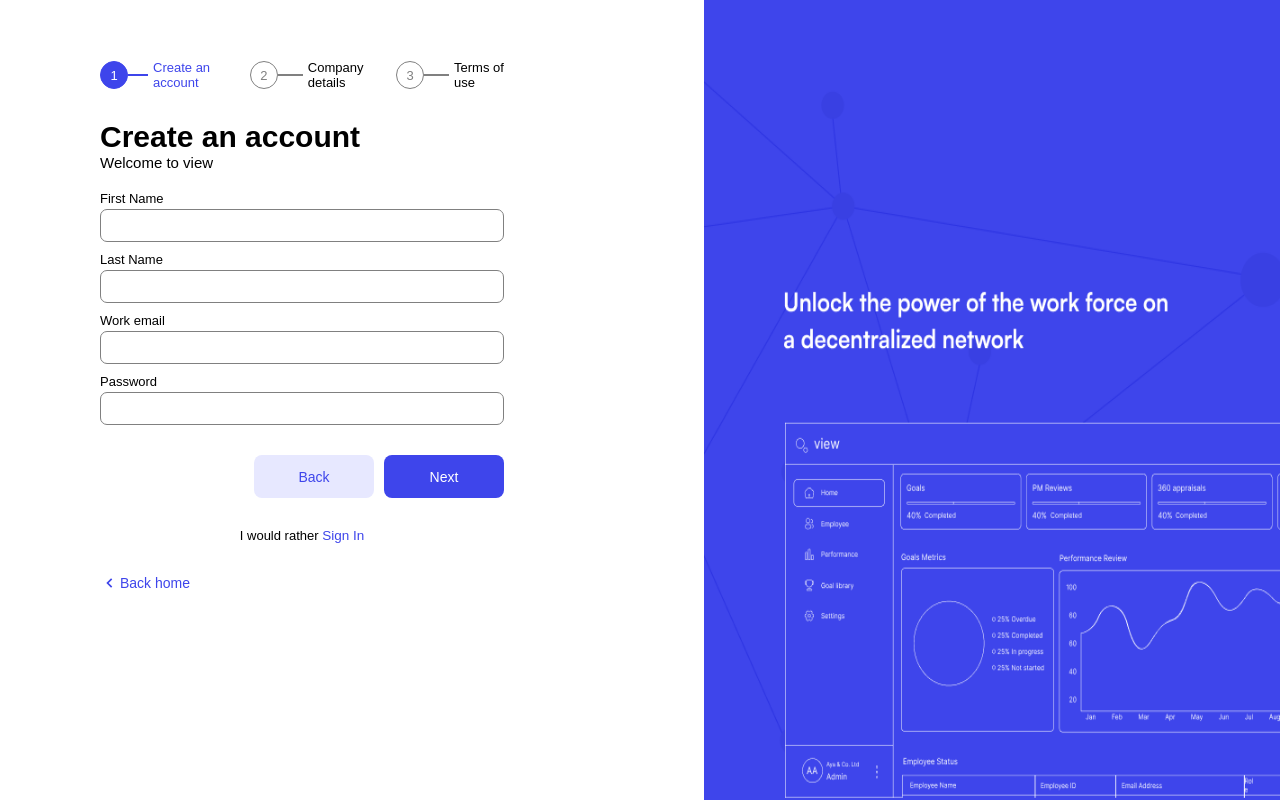
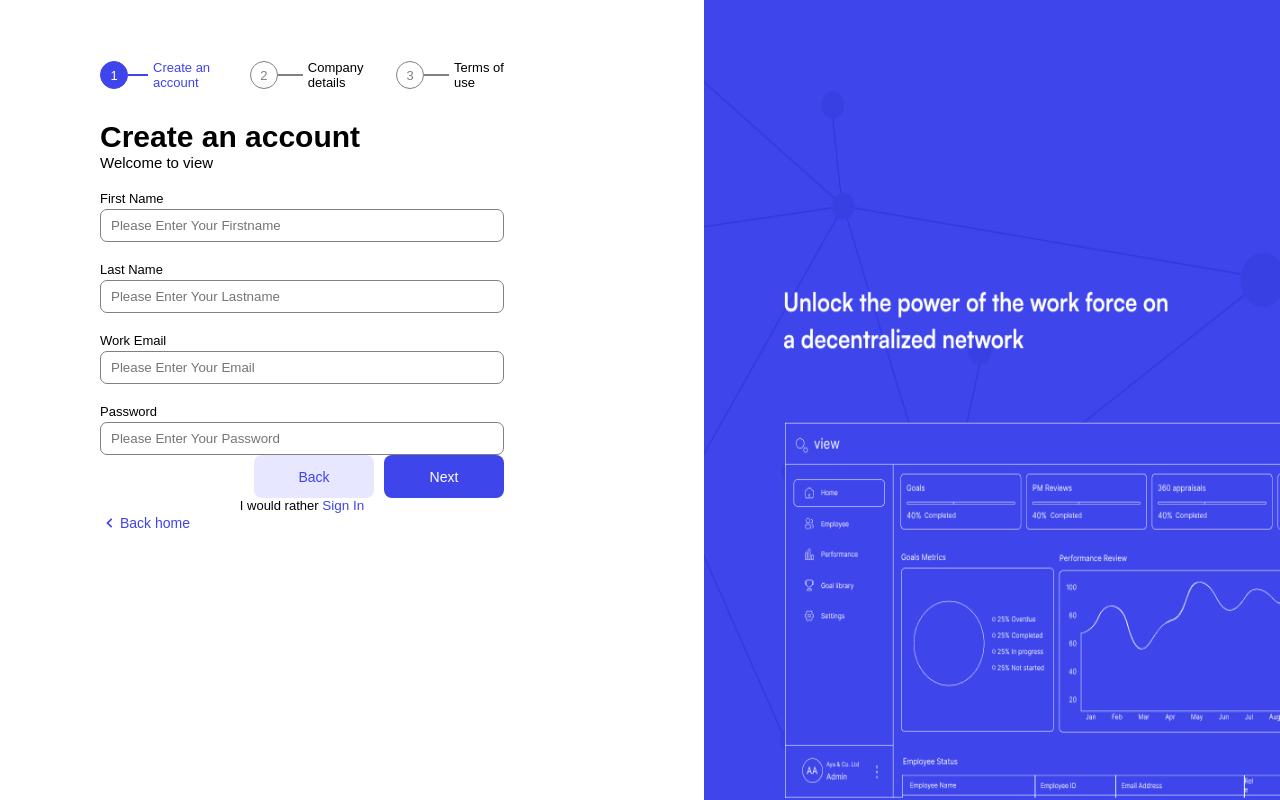
Before and after one commit to Ayagigs/prd_frontend, a React (Create React App) app: page /register in a window 1280 px wide. Built offline with nearby package versions, Linux system fonts and the light colour scheme; a web font is replaced by a local one.

Commit message:
handled form input

```diff
--- a/package.json
+++ b/package.json
@@ -2,6 +2,7 @@
   "name": "registerpage",
   "version": "0.1.0",
   "private": true,
+  "proxy": "https://pms.cyclic.app/",
   "dependencies": {
     "@emotion/react": "^11.8.1",
     "@emotion/styled": "^11.8.1",
@@ -11,6 +12,7 @@
     "@testing-library/jest-dom": "^5.16.2",
     "@testing-library/react": "^12.1.3",
     "@testing-library/user-event": "^13.5.0",
+    "axios": "^1.3.4",
     "core-js-pure": "^3.29.1",
     "firebase": "^9.18.0",
     "iconsax-react": "^0.0.8",
@@ -20,6 +22,7 @@
     "react-icons": "^4.8.0",
     "react-router-dom": "^6.2.2",
     "react-scripts": "^5.0.1",
+    "react-toastify": "^9.1.2",
     "recharts": "^2.1.9",
     "sass": "^1.59.3",
     "web-vitals": "^2.1.4"
--- a/src/App.js
+++ b/src/App.js
@@ -1,5 +1,7 @@
 import React from 'react';
 import './assets/app.css';
+import 'react-toastify/dist/ReactToastify.css';
+import { ToastContainer } from 'react-toastify';
 import { Home1 } from './pages';
 import { MainContent } from './components';
 import Register from './pages/Register';
@@ -27,6 +29,7 @@ function App() {
   return (
     <div className={darkMode ? 'app dark' : 'app'}>
       <BrowserRouter>
+        <ToastContainer />
         <Routes>
           <Route path="/" element={<Home1 />}>
             <Route index element={<MainContent />} />
--- a/src/pages/Register.js
+++ b/src/pages/Register.js
@@ -1,140 +1,294 @@
-import image from "../images/imageholder.png"
-import {BiChevronLeft} from "react-icons/bi"
-import { useState } from "react"
-import {BsCheck} from "react-icons/bs"
-import '../assets/register.css'
-import { NavLink } from "react-router-dom"
-import SignIn from "./SignIn"
+import image from '../images/imageholder.png';
+import { BiChevronLeft } from 'react-icons/bi';
+import axios from 'axios';
+import { useState } from 'react';
+import { BsCheck } from 'react-icons/bs';
+import '../assets/register.css';
+import { NavLink } from 'react-router-dom';
+import SignIn from './SignIn';
+import { toast } from 'react-toastify';
 
 const Register = () => {
-    const [currentpage, setCurrentPage] = useState(1)
-    const [popup, setPopup] = useState(false)
+  const [currentpage, setCurrentPage] = useState(1);
+  const [popup, setPopup] = useState(false);
 
-    return<>
+  const [formData, setFormData] = useState({
+    firstName: '',
+    lastName: '',
+    email: '',
+    password: '',
+    companyName: '',
+    businessType: '',
+    address: '',
+    companyPhone: '',
+    country: '',
+    state: '',
+    numOfEmployees: '',
+  });
+
+  const handleInputChange = event => {
+    const { name, value } = event.target;
+    setFormData({ ...formData, [name]: value });
+  };
+
+  const handleSubmit = async event => {
+    event.preventDefault();
+    console.log('Submitted');
+    try {
+      console.log('Submitted');
+      const res = await axios.post(
+        'https://pms.cyclic.app/api/v1/admin/registeration',
+        formData
+      );
+      console.log(res.data);
+      //   setPopup(true);
+    } catch (error) {
+      console.error(error);
+      toast.error('Error');
+      toast.error(error);
+    }
+  };
+  return (
+    <>
       <div className="wrapper">
         <div className="leftWrapper">
           <div className="stepperWrapper">
-
             <div className="stepperCardWrapper">
-                        <div className={`stepperCard ${currentpage >= 1  ? "active" : undefined}`}>
+              <div
+                className={`stepperCard ${
+                  currentpage >= 1 ? 'active' : undefined
+                }`}
+              >
                 <div className="number ">
-                                <p>{currentpage <= 1 ? "1" : <BsCheck/>}</p>
+                  <p>{currentpage <= 1 ? '1' : <BsCheck />}</p>
                   <div className="line"></div>
                 </div>
                 <p>Create an account</p>
               </div>
 
-                        <div className={`stepperCard ${currentpage >= 2 ? "active" : undefined}`}>
+              <div
+                className={`stepperCard ${
+                  currentpage >= 2 ? 'active' : undefined
+                }`}
+              >
                 <div className="number">
-                                <p>{currentpage <= 2 ? "2" : <BsCheck/>}</p>
+                  <p>{currentpage <= 2 ? '2' : <BsCheck />}</p>
                   <div className="line"></div>
                 </div>
                 <p>Company details</p>
               </div>
 
-                        <div className={`stepperCard ${currentpage >= 3 ? "active" : undefined}`}>
+              <div
+                className={`stepperCard ${
+                  currentpage >= 3 ? 'active' : undefined
+                }`}
+              >
                 <div className="number">
-                                <p>{currentpage <= 3 ? "3" : <BsCheck/>}</p>
+                  <p>{currentpage <= 3 ? '3' : <BsCheck />}</p>
                   <div className="line"></div>
                 </div>
                 <p>Terms of use</p>
               </div>
             </div>
 
-                    <div className={currentpage === 1 ? "formWrapper" : "hide"}>
+            <form onSubmit={handleSubmit}>
+              <div className={currentpage === 1 ? 'formWrapper' : 'hide'}>
                 <div className="formHeading">
                   <h1>Create an account</h1>
                   <p>Welcome to view</p>
                 </div>
 
-                        <form action="">
                 <div className="inputWrapper">
                   <label htmlFor="">First Name</label>
-                                <input type="text" />
+                  <input
+                    type="text"
+                    required
+                    name="firstName"
+                    id="firstName"
+                    value={formData.firstName}
+                    onChange={handleInputChange}
+                    placeholder="Please Enter Your Firstname"
+                  />
                 </div>
                 <div className="inputWrapper">
                   <label htmlFor="">Last Name</label>
-                                <input type="text" />
+                  <input
+                    type="text"
+                    required
+                    name="lastName"
+                    id="lastName"
+                    value={formData.lastName}
+                    onChange={handleInputChange}
+                    placeholder="Please Enter Your Lastname"
+                  />
                 </div>
                 <div className="inputWrapper">
-                                <label htmlFor="">Work email</label>
-                                <input type="text" />
+                  <label htmlFor="">Work Email</label>
+                  <input
+                    type="text"
+                    required
+                    name="email"
+                    id="email"
+                    value={formData.email}
+                    onChange={handleInputChange}
+                    placeholder="Please Enter Your Email"
+                  />
                 </div>
                 <div className="inputWrapper">
                   <label htmlFor="">Password</label>
-                                <input type="password"/>
+                  <input
+                    type="text"
+                    required
+                    name="password"
+                    value={formData.password}
+                    onChange={handleInputChange}
+                    id="password"
+                    placeholder="Please Enter Your Password"
+                  />
                 </div>
-                        </form>
               </div>
 
-                    <div className={currentpage === 2 ? "formWrapper" : "hide"}>
+              <div className={currentpage === 2 ? 'formWrapper' : 'hide'}>
                 <div className="formHeading">
                   <h1>Company Details</h1>
                   <p>Welcome to view</p>
                 </div>
 
-                        <form action="">
                 <div className="inputHolder">
                   <div className="inputWrapper">
                     <label htmlFor="">Company name</label>
-                                    <input type="text" />
+                    <input
+                      type="text"
+                      required
+                      name="companyName"
+                      id="companyName"
+                      value={formData.companyName}
+                      onChange={handleInputChange}
+                      placeholder="Please Enter Youur Company Name"
+                    />
                   </div>
                   <div className="inputWrapper">
                     <label htmlFor="">Business Type</label>
-                                    <select name="" id="">
+                    <input
+                      type="text"
+                      required
+                      name="businessType"
+                      id="businessType"
+                      value={formData.businessType}
+                      onChange={handleInputChange}
+                      placeholder="Sole Proprietorship or Partnership"
+                    />
+                    {/* <select name="" id="">
                       <option value="">--Select option--</option>
-                                    </select>
+                    </select> */}
                   </div>
                 </div>
 
+                <div className="inputHolder">
                   <div className="inputWrapper">
-                                <label htmlFor="">Work email</label>
-                                <input type="text" />
+                    <label htmlFor="">Address</label>
+                    <input
+                      type="text"
+                      required
+                      name="address"
+                      id="address"
+                      value={formData.address}
+                      onChange={handleInputChange}
+                      placeholder="Enter your Company Address"
+                    />
+                  </div>
+                  <div className="inputWrapper">
+                    <label htmlFor="">Phone Number</label>
+                    <input
+                      type="text"
+                      required
+                      name="companyPhone"
+                      id="companyPhone"
+                      value={formData.companyPhone}
+                      onChange={handleInputChange}
+                      placeholder="Enter your Company Phone Number"
+                    />
+                  </div>
                 </div>
 
                 <div className="inputHolder">
                   <div className="inputWrapper">
                     <label htmlFor="">Country</label>
-                                    <select name="" id="">
+                    <input
+                      type="text"
+                      required
+                      name="country"
+                      id="country"
+                      value={formData.country}
+                      onChange={handleInputChange}
+                      placeholder=" Country"
+                    />
+                    {/* <select name="" id="">
                       <option value="">--Select option--</option>
-                                    </select>
+                    </select> */}
                   </div>
                   <div className="inputWrapper">
                     <label htmlFor="">State</label>
-                                    <select name="" id="">
-                                        <option value="">--Select option--</option>
-                                    </select>
+                    <input
+                      type="text"
+                      required
+                      name="state"
+                      id="state"
+                      value={formData.state}
+                      onChange={handleInputChange}
+                      placeholder=" State"
+                    />
                   </div>
                 </div>
-
 
                 <div className="inputHolder">
                   <div className="inputWrapper">
                     <label htmlFor="">Number of employees</label>
-                                    <select name="" id="">
-                                        <option value="">--Select option--</option>
+
+                    <select
+                      name="numOfEmployees"
+                      value={formData.numOfEmployees}
+                      onChange={handleInputChange}
+                      id="numOfEmployees"
+                    >
+                      <option value="">--Select options--</option>
+                      <option value="0-10">0-10</option>
+                      <option value="10-50">10-50</option>
+                      <option value="50-100">50-100</option>
+                      <option value="100 and above">100 and above</option>
                     </select>
                   </div>
                   <div className="inputWrapper">
                     <label htmlFor="">Reg. no</label>
-                                    <select name="" id="">
-                                        <option value="">--Select option--</option>
-                                    </select>
+                    <input
+                      type="text"
+                      required
+                      name="companyRegNo"
+                      id="companyRegNo"
+                      value={formData.companyRegNo}
+                      onChange={handleInputChange}
+                      placeholder="Enter your Registration Number"
+                    />
+                  </div>
                 </div>
               </div>
 
-                        </form>
-                    </div>
-
-                    <div className={currentpage === 3 ? "formWrapper" : "hide"}>
+              <div className={currentpage === 3 ? 'formWrapper' : 'hide'}>
                 <div className="formHeading">
                   <h1>Terms of use</h1>
                   <p>Welcome to view</p>
                 </div>
 
-                        <p className="terms">Please read these <a href="/">Terms</a> carefully before using the Product. By using the Product, you agree to be bound by these <a href="/">Terms</a> and our <a href="/">Privacy Policy</a>, which is incorporated into these Terms by reference. If you do not agree to these Terms, you may not use the Product.</p>
+                <p className="terms">
+                  Please read these <a href="/">Terms</a> carefully before using
+                  the Product. By using the Product, you agree to be bound by
+                  these <a href="/">Terms</a> and our{' '}
+                  <a href="/">Privacy Policy</a>, which is incorporated into
+                  these Terms by reference. If you do not agree to these Terms,
+                  you may not use the Product.
+                </p>
 
-                        <form action="">
+                <form>
                   <div className="checkboxWrapper">
                     <input type="checkbox" name="" id="" />
                     <label htmlFor="">I agree to these terms</label>
@@ -143,15 +297,34 @@ const Register = () => {
               </div>
 
               <div className="buttonWrapper">
-                        <button onClick={() => setCurrentPage(currentpage > 1 ? currentpage - 1 : 1)}>Back</button>
-                        <button onClick = {() => setCurrentPage(currentpage < 3 ? currentpage + 1 : 3)}>Next</button>
+                <button
+                  onClick={() =>
+                    setCurrentPage(currentpage > 1 ? currentpage - 1 : 1)
+                  }
+                >
+                  Back
+                </button>
+                {currentpage < 3 ? (
+                  <button
+                    onClick={() =>
+                      setCurrentPage(currentpage < 3 ? currentpage + 1 : 3)
+                    }
+                  >
+                    Next
+                  </button>
+                ) : (
+                  <button type="submit">Submit</button>
+                )}
               </div>
 
-                    <p className="signin" onClick={()=> setPopup(true)}>I would rather <NavLink>Sign In</NavLink></p>
+              <p className="signin" onClick={() => setPopup(true)}>
+                I would rather <NavLink>Sign In</NavLink>
+              </p>
 
-                    <NavLink to="/" className="backhome"><BiChevronLeft/> Back home</NavLink>
-
-
+              <NavLink to="/" className="backhome">
+                <BiChevronLeft /> Back home
+              </NavLink>
+            </form>
           </div>
         </div>
 
@@ -159,15 +332,14 @@ const Register = () => {
           <img src={image} alt="" />
         </div>
 
-
-            <div className={popup ? "signinDiv" : "hide"} onClick={() => setPopup(false)}>
-            </div>
-            {
-                popup ? <SignIn className="signinpopup"/> : undefined
-            }
+        <div
+          className={popup ? 'signinDiv' : 'hide'}
+          onClick={() => setPopup(false)}
+        ></div>
+        {popup ? <SignIn className="signinpopup" /> : undefined}
       </div>
     </>
+  );
+};
 
-}
-
-export default Register
+export default Register;
```
Also changed, not shown: 2 other files (tests, documents, lock files or other folders). Lines whose indentation alone changed are shown as unchanged.
